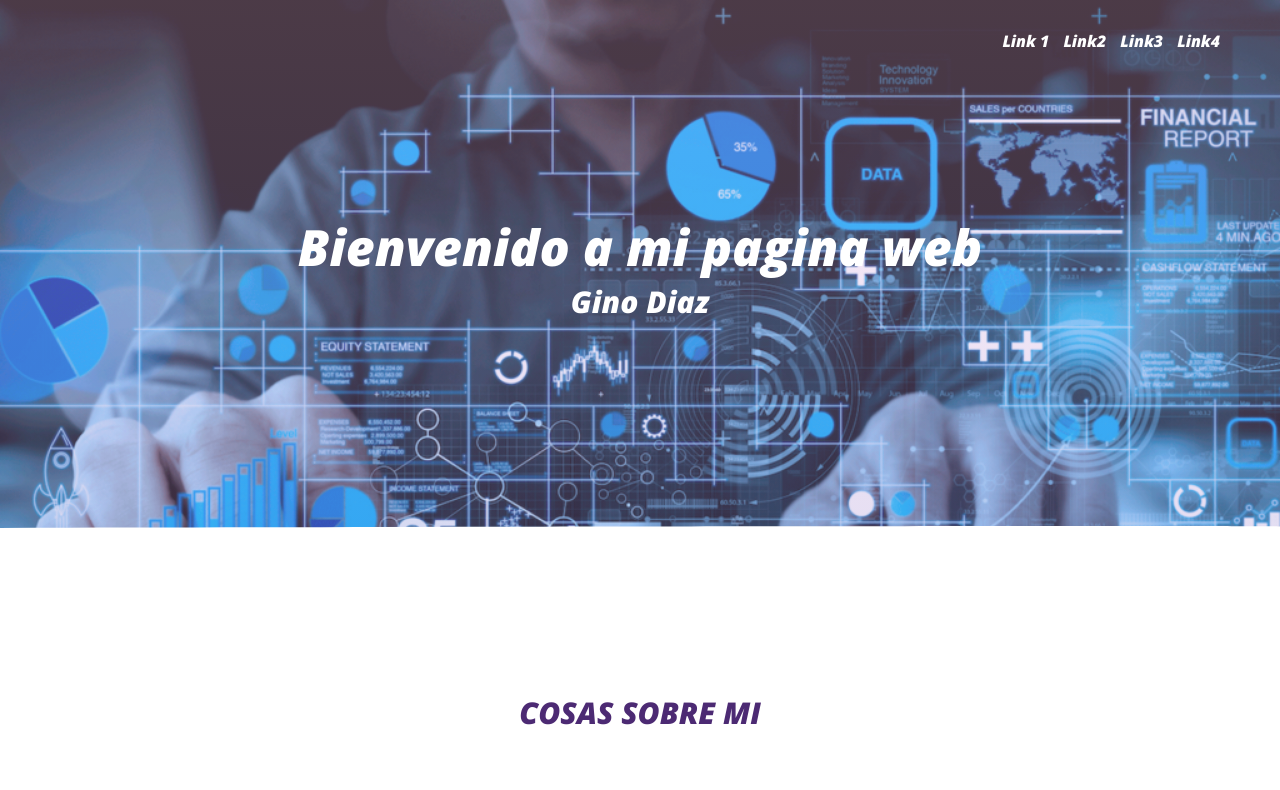
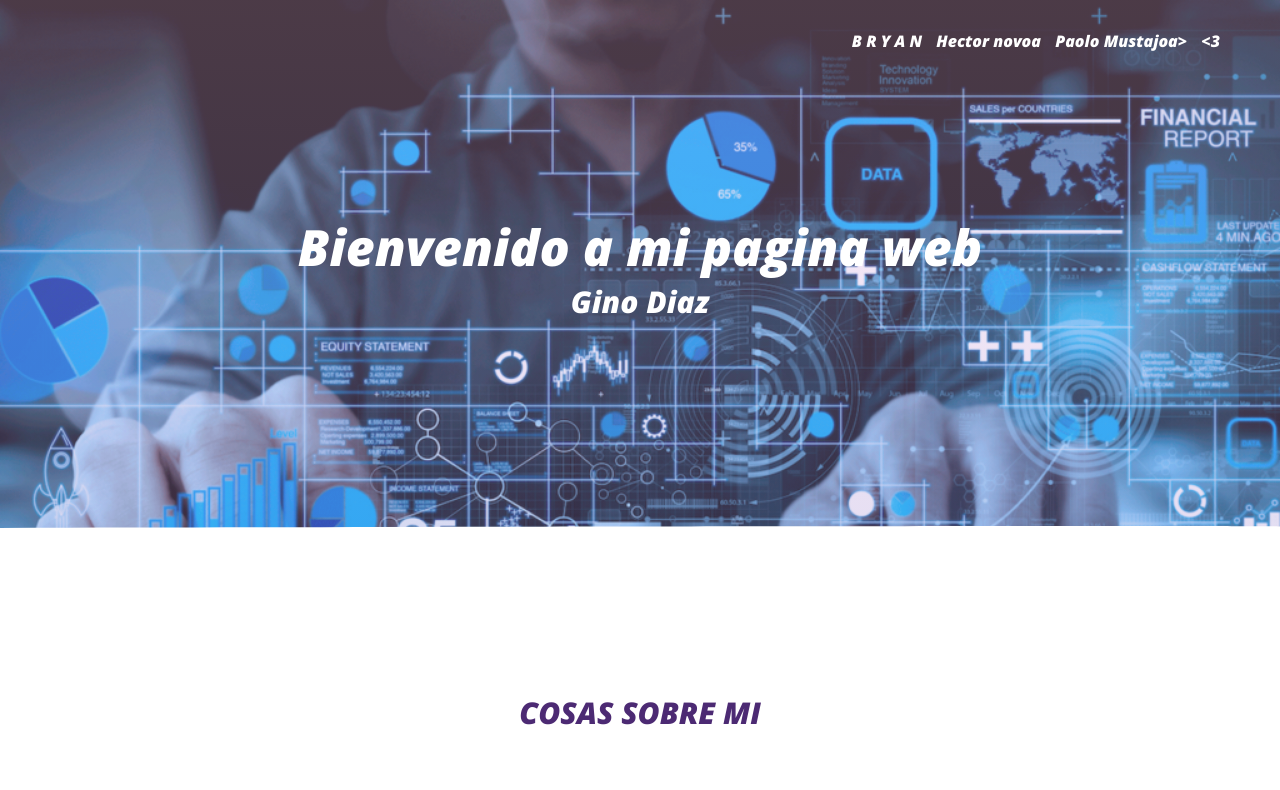
Before and after one commit to GinoSebastianD/GinoSebastianD.github.io, a plain HTML site: page index.html in a window 1280 px wide. Shown: the top 790 px of the page. Drawn offline with nearby package versions, Linux system fonts and the light colour scheme.

Commit message:
Update index.html

```diff
--- a/index.html
+++ b/index.html
@@ -24,10 +24,10 @@
 <body>
   <header>
     <nav>
-      <a href=https://bryanaronvargasllerena.web.app> Link 1</a>
-      <a href=https://hector-alejandro-novoa-soria.web.app>Link2</a>
-      <a href="#">Link3</a>
-      <a href="#">Link4</a>
+      <a href=https://bryanaronvargasllerena.web.app> B R Y A N</a>
+      <a href=https://hector-alejandro-novoa-soria.web.app>Hector novoa</a>
+      <a href=https://paolojma.github.io/PaoloMostajo/>Paolo Mustajoa>
+      <a href=https://valensazu.github.io/><3</a>
 
     </nav>
     <section class="textos-header">
```
